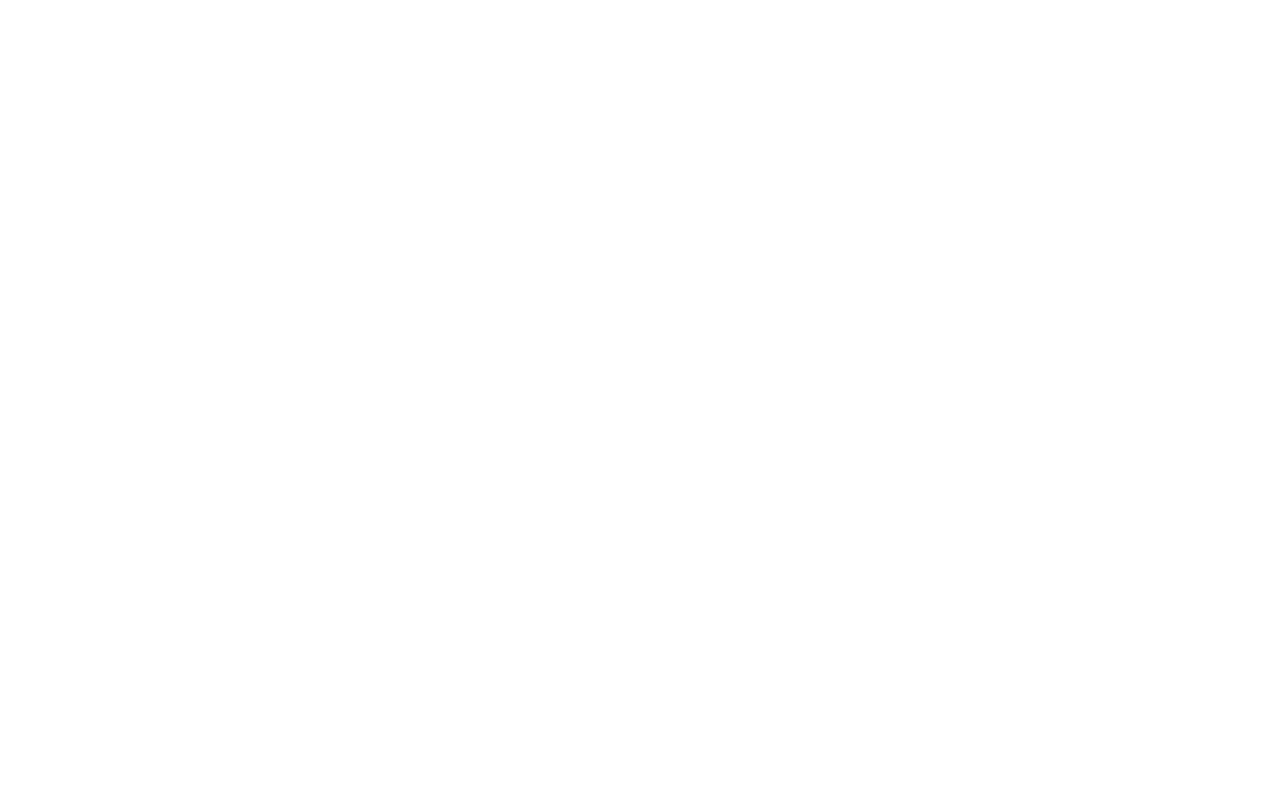
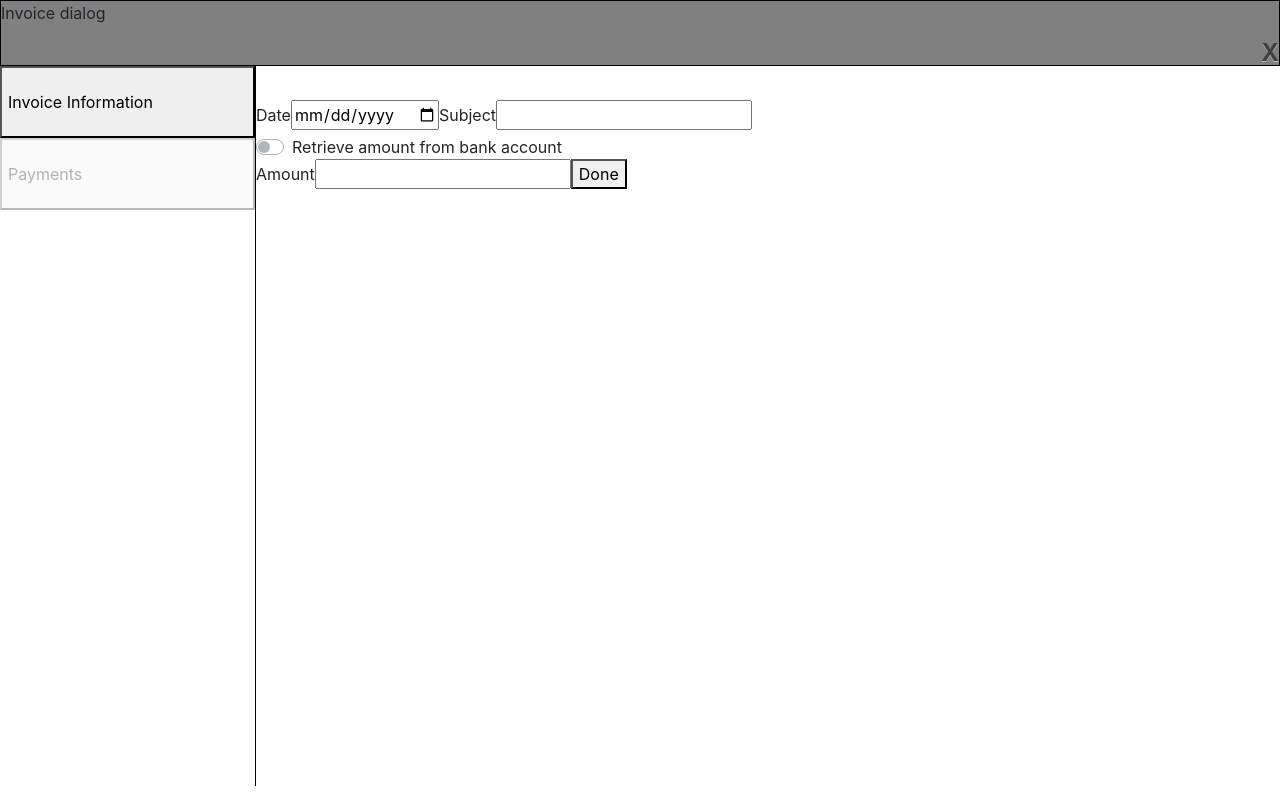
Before and after one commit to MiguelGuerra/vermietet-app, an Angular app: page /add-invoice in a window 1280 px wide. Before the commit this address led to /. Built offline with nearby package versions, Linux system fonts and the light colour scheme.

Commit message:
addInvoice prepared + dummy services

```diff
--- /dev/null
+++ b/src/app/components/add-invoice/add-invoice.component.html
@@ -0,0 +1,33 @@
+<div class="wrapper">
+  <div class="top-bar">
+    <p>Invoice dialog</p>
+    <button type="button" class="btn close" routerLink="">X</button>
+  </div>
+
+  <div class="side-bar">
+    <button>Invoice Information</button>
+    <button [disabled]="!retrieving">Payments</button>
+  </div>
+
+  <div class="content">
+    <label for="Date">Date</label>
+    <input type="date" id="Date" [(ngModel)]="date">
+
+
+    <label for="Subject">Subject</label>
+    <input type="text" [(ngModel)]="subject">
+
+
+    <div class="custom-control custom-switch">
+      <input type="checkbox" class="custom-control-input" id="Retrieving" [(ngModel)]="retrieving">
+      <label class="custom-control-label" for="Retrieving">Retrieve amount from bank account</label>
+    </div>
+
+
+    <label for="Amount">Amount</label>
+    <input type="number" id="Amount" [(ngModel)]="amount">
+
+    <button (click)="submit()">Done</button>
+  </div>
+
+</div>
--- /dev/null
+++ b/src/app/components/add-invoice/add-invoice.component.scss
@@ -0,0 +1,26 @@
+.top-bar {
+    border: 1px solid black;
+    background-color: gray;
+    width: 100%;
+    height: 5%;
+    display: inline-block;
+    vertical-align: middle;
+}
+
+.side-bar {
+    width: 20%;
+    border-right: 1px solid black;
+    height: 90vh;
+    display: inline-block;
+    button {
+        width: 100%;
+        text-align: left;
+        cursor: pointer;
+        height: 10%;
+    }
+}
+
+.content{
+
+    display: inline-block;
+}
--- /dev/null
+++ b/src/app/components/add-invoice/add-invoice.component.ts
@@ -0,0 +1,31 @@
+import { Component, OnInit } from '@angular/core';
+import { InvoiceItem } from '../models/invoice.model';
+
+@Component({
+  selector: 'app-add-invoice',
+  templateUrl: './add-invoice.component.html',
+  styleUrls: ['./add-invoice.component.scss']
+})
+export class AddInvoiceComponent implements OnInit {
+
+  retrieving: boolean;
+  date: Date;
+  subject: string;
+  amount: number;
+
+
+  constructor() { }
+
+  ngOnInit() {
+  }
+
+  submit() {
+    const newInvoice: InvoiceItem = {
+      Date : this.date,
+      Subject : this.subject,
+      Retrieving : this.retrieving,
+      Amount : this.amount
+    };
+  }
+
+}
--- a/src/app/components/home/account-list/account-list.component.html
+++ b/src/app/components/home/account-list/account-list.component.html
@@ -1,16 +1,16 @@
 <div class="container">
   <div class="account-item" *ngFor="let account of accounts">
     <span>
-      {{account.data}}
+      {{account.Date |  date:'MM-dd-yyyy'}}
     </span>
     <span>
-      RENT {{account.rent}}
+      RENT {{account.Subject}}
     </span>
     <span>
-      {{account.amount}} EUR
+      {{account.Amount}} EUR
     </span>
     <span>
-      {{account.iban}}
+      {{account.Iban}}
     </span>
     <button class="btn btn-sm btn-info">Edit</button>
     <button class="btn btn-sm btn-danger">Delete</button>
--- a/src/app/components/home/account-list/account-list.component.ts
+++ b/src/app/components/home/account-list/account-list.component.ts
@@ -1,4 +1,5 @@
 import { Component, OnInit } from '@angular/core';
+import { InvoiceItem } from '../../models/invoice.model';
 
 @Component({
   selector: 'app-account-list',
@@ -7,25 +8,7 @@
 })
 export class AccountListComponent implements OnInit {
 
-  accounts = [
-    {
-      data: '2018-02-12',
-      rent: 'January',
-      amount: '500',
-      iban: 'PT1234567765434567'
-    },
-    {
-      data: '2018-12-11',
-      rent: 'February',
-      amount: '500',
-      iban: 'PT1234667765434567'},
-    {
-      data: '2018-02-12',
-      rent: 'December',
-      amount: '500',
-      iban: 'PT1234667765412167'
-    }
-  ];
+  accounts: InvoiceItem[];
 
 
   constructor() { }
--- a/src/app/components/home/home.component.html
+++ b/src/app/components/home/home.component.html
@@ -1,6 +1,6 @@
 <div class="container">
   <h2>Invoices list:</h2>
-  <button type="button" class="btn btn-primary">
+  <button type="button" routerLink="add-invoice" class="btn btn-primary">
     Add new invoice
   </button>
 </div>
```
Also changed, not shown: src/app/_services/invoice.service.ts (added, +59 -0 lines), src/app/app-routing.module.ts (+10 -3 lines), src/app/app.module.ts (+6 -3 lines), src/app/components/models/invoice.model.ts (added, +8 -0 lines), 1 other file (tests, documents, lock files or other folders).
